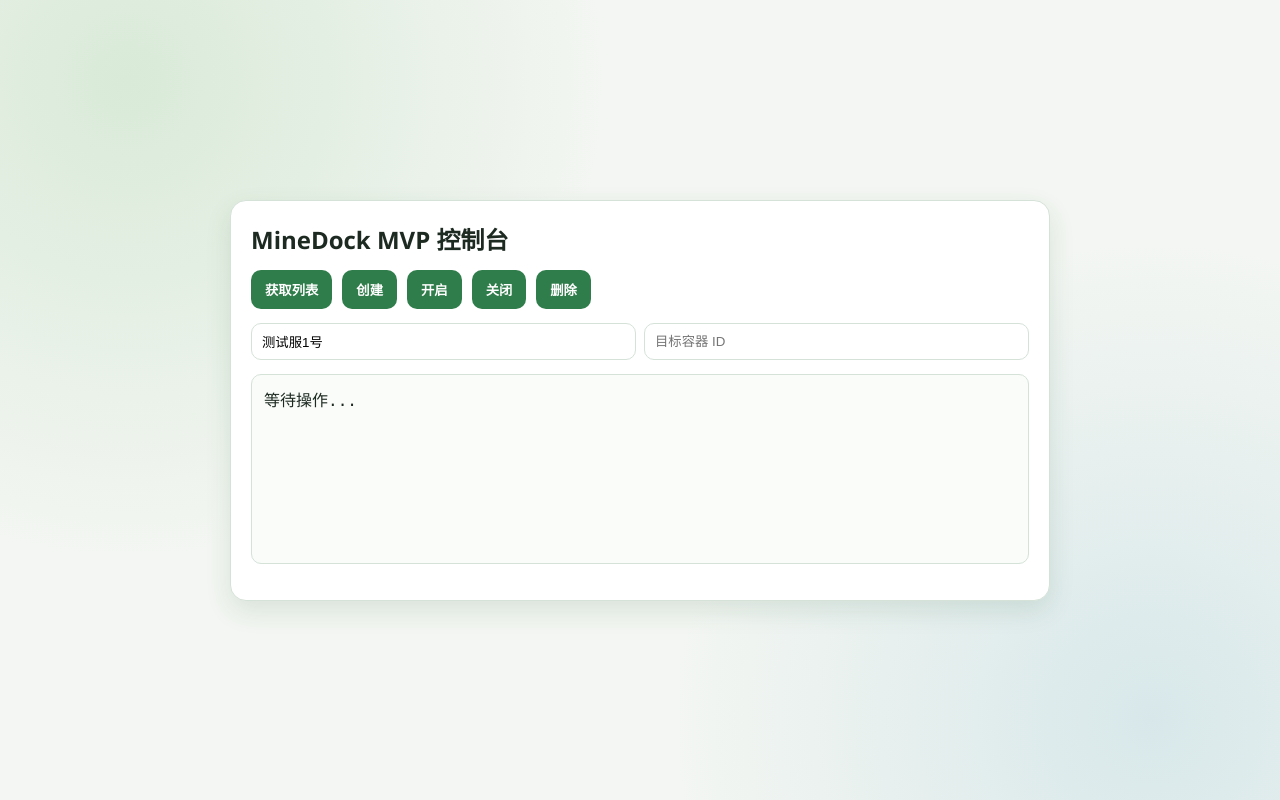
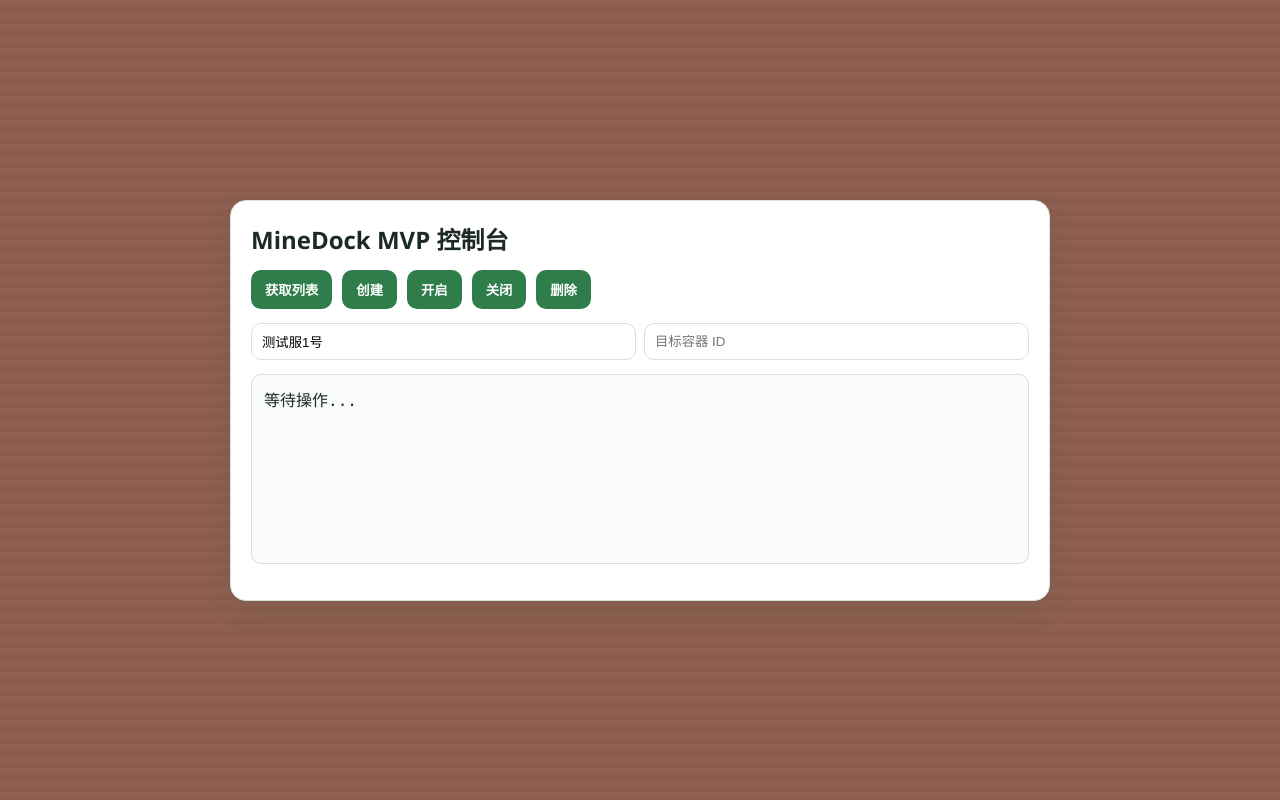
Before and after one commit to MF-B/MineDock, a Vue app in the folder frontend/: page / in a window 1280 px wide. Built offline with nearby package versions, Linux system fonts and the light colour scheme; no server answers.

Commit message:
style: 修改前端背景

```diff
--- a/frontend/src/assets/main.css
+++ b/frontend/src/assets/main.css
@@ -1,10 +1,21 @@
 :root {
+  /* Colors */
+  --brown-500: #8F6051;
+  --brown-600: #8c5c4e;
+
+  /* Semantic Variables */
+  --bg-primary: var(--brown-500);
+  --bg-secondary: var(--brown-600);
   --bg: #f3f6f2;
   --card: #ffffff;
   --ink: #1d2a22;
   --accent: #2f7d4a;
   --accent-strong: #205a35;
   --border: #d5e2d8;
+
+  /* Layout Variables */
+  --bg-stripe-size: 6px;
+  --bg-stripe-cycle: 12px;
 }
 
 * {
@@ -13,15 +24,23 @@
 
 body {
   margin: 0;
+  padding: 0;
+  height: 100vh;
+  width: 100vw;
   font-family: "Segoe UI", "PingFang SC", sans-serif;
   color: var(--ink);
-  background:
-    radial-gradient(circle at 10% 10%, #d9ead8, transparent 35%),
-    radial-gradient(circle at 90% 90%, #d8e8ea, transparent 35%),
-    var(--bg);
-  min-height: 100vh;
-  display: grid;
-  place-items: center;
+  background-color: var(--bg-primary);
+  background-image: repeating-linear-gradient(180deg,
+      var(--bg-primary) 0px,
+      var(--bg-primary) var(--bg-stripe-size),
+      var(--bg-secondary) var(--bg-stripe-size),
+      var(--bg-secondary) var(--bg-stripe-cycle)
+    );
+  background-repeat: repeat;
+  background-size: 100% var(--bg-stripe-cycle);
+  display: flex;
+  justify-content: center;
+  align-items: center;
 }
 
 #app {
```
